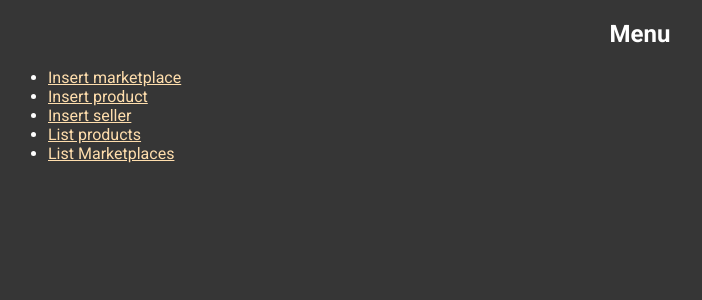
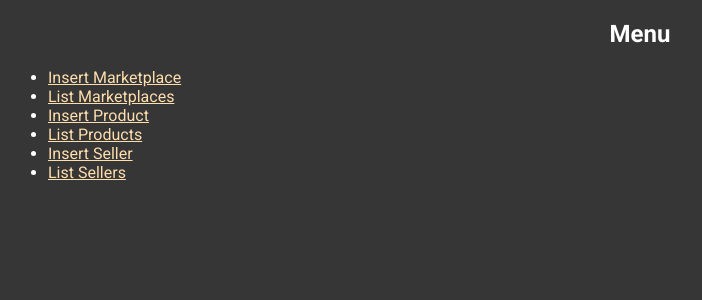
Before and after one commit to lucastorresolist/ots-apt8, a Flask app: page / in a window 1280 px wide. Shown: the top 300 px of the page, without its empty margins (0-702 px from the left). Run offline with Flask 2, Linux system fonts and the light colour scheme.

Commit message:
Ordem do menu inicial

```diff
--- a/Front/templates/index.html
+++ b/Front/templates/index.html
@@ -3,19 +3,24 @@
     <h2 class="title">Menu</h2>
     <ul>
         <li>
-            <a href="/insert-marketplace">Insert marketplace</a>
-        </li>
-        <li>
-            <a href="/insert-product">Insert product</a>
-        </li>
-        <li>
-            <a href="/insert-sellers">Insert seller</a>
-        </li>
-        <li>
-            <a href="/products">List products</a>
+            <a href="/insert-marketplace">Insert Marketplace</a>
         </li>
         <li>
             <a href="/mktplaces_list">List Marketplaces</a>
         </li>
+        <li>
+            <a href="/insert-product">Insert Product</a>
+        </li>
+        <li>
+            <a href="/products">List Products</a>
+        </li>
+        <li>
+            <a href="/insert-sellers">Insert Seller</a>
+        </li>
+        <li>
+            <a href="/sellers-listing">List Sellers</a>
+        </li>
+
+
     </ul>
 {% endblock %}
```
